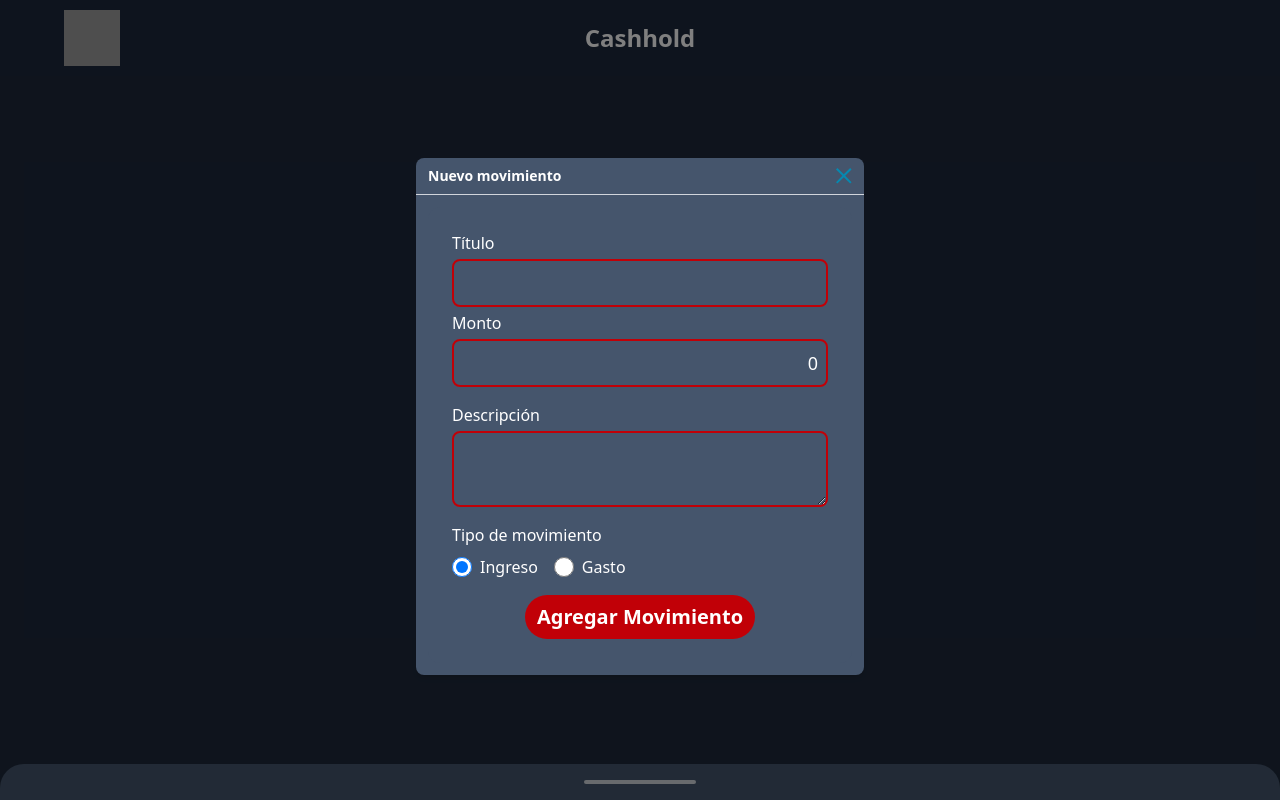
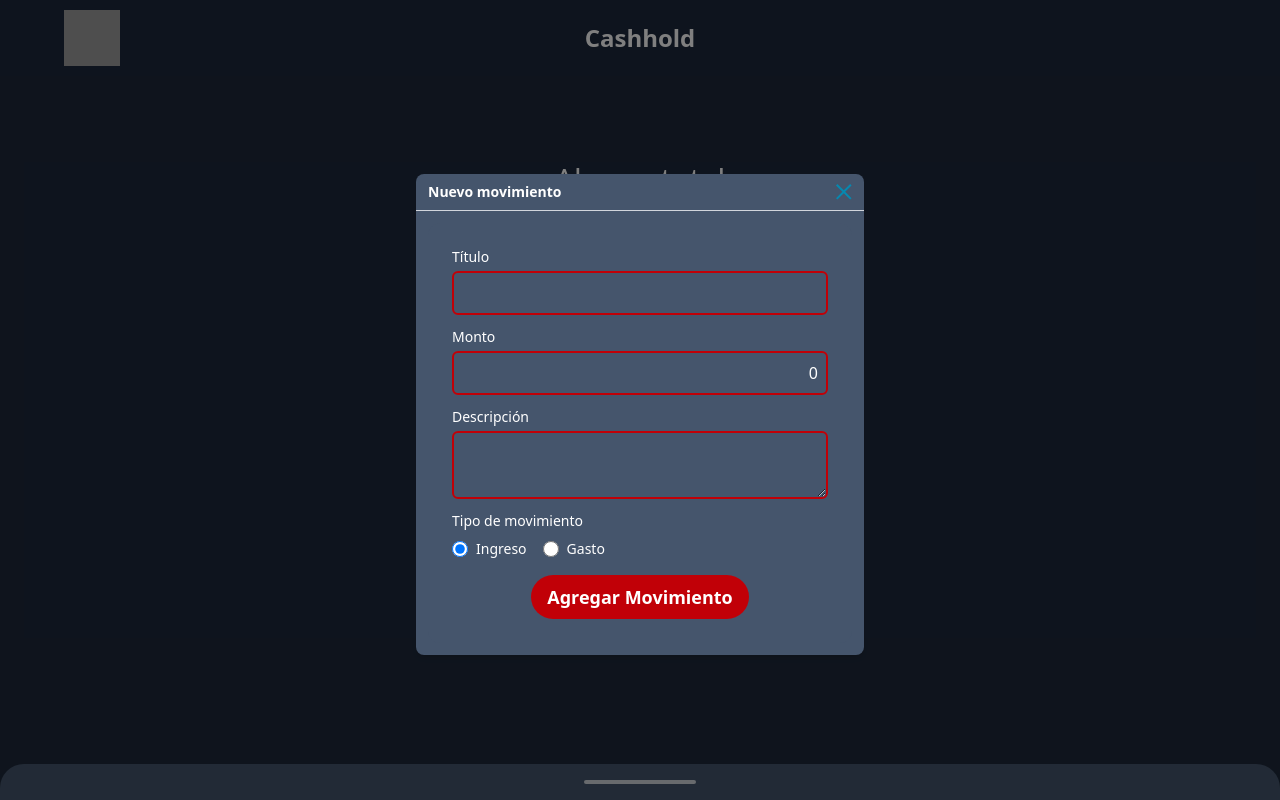
Before and after one commit to Camilo3631/Cashhold, a Vue app: page / in a window 1280 px wide. Both pictures are taken after a click on the button "Agregar Movimiento". Built offline with nearby package versions, Linux system fonts and the light colour scheme; grey boxes are pictures that could not be loaded.

Commit message:
actualizacion02

```diff
--- a/src/components/Action.vue
+++ b/src/components/Action.vue
@@ -1,9 +1,15 @@
 <template>
-  <!--Botón principal para abrir la modal -->
+  <!-- Botón principal para abrir la modal -->
   <button
     @click="showModal = true"
-    class="w-full sm:w-auto px-6 py-3 rounded-full bg-red-700 text-white text-lg sm:text-xl font-semibold hover:bg-red-600">
-
+    class="w-full sm:w-auto
+           px-4 py-2 sm:px-6 sm:py-3
+           rounded-full
+           bg-red-700 text-white
+           text-sm sm:text-lg
+           font-semibold
+           hover:bg-red-600
+           active:scale-[0.98]">
     Agregar Movimiento
   </button>
 
@@ -12,70 +18,102 @@
     <Modal v-show="showModal" @close="showModal = false">
       <form
         @submit.prevent="submit"
-            class="w-full max-w-lg mx-auto p-4 sm:p-6 bg-slate-600 rounded-lg text-white sm:rounded-xl"
-            >
-
+        class="w-full max-w-sm sm:max-w-lg
+               mx-auto
+               p-4 sm:p-6
+               bg-slate-600
+               rounded-lg sm:rounded-xl
+               text-white">
 
         <!-- Título -->
-             <div class="field flex flex-col mb-1">
-              <label class="mb-1 font-medium">Título</label>
+        <div class="flex flex-col mb-3">
+          <label class="mb-1 text-sm font-medium">Título</label>
           <input
             type="text"
             v-model="title"
-                class="border-2 border-red-700 rounded-lg p-2 text-base sm:text-lg text-white focus:outline-none focus:ring-red-700"
-                />
+            class="border-2 border-red-700
+                   rounded-md
+                   p-2
+                   text-sm sm:text-base
+                   text-white
+                   focus:outline-none
+                   focus:ring-2 focus:ring-red-700" />
         </div>
 
         <!-- Monto -->
-              <div class="field flex flex-col mb-4">
-                <label class="mb-1 font-medium">Monto</label>
+        <div class="flex flex-col mb-3">
+          <label class="mb-1 text-sm font-medium">Monto</label>
           <input
             type="number"
             v-model="amount"
-                  class="border-2 border-red-700 rounded-lg p-2 text-right text-base sm:text-lg text-white focus:outline-none focus:ring-2 focus:ring-red-700"
-                  />
+            class="border-2 border-red-700
+                   rounded-md
+                   p-2
+                   text-sm sm:text-base
+                   text-right
+                   text-white
+                   focus:outline-none
+                   focus:ring-2 focus:ring-red-700" />
         </div>
 
         <!-- Descripción -->
-               <div class="field flex flex-col mb-4">
-                <label class="mb-1 font-medium">Descripción</label>
+        <div class="flex flex-col mb-3">
+          <label class="mb-1 text-sm font-medium">Descripción</label>
           <textarea
             rows="2"
             v-model="description"
-                   class="border-2 border-red-700 rounded-lg p-2 text-base sm:text-lg text-white focus:outline-none focus:ring-2 focus:ring-red-700"
-                   ></textarea>
+            class="border-2 border-red-700
+                   rounded-md
+                   p-2
+                   text-sm sm:text-base
+                   text-white
+                   focus:outline-none
+                   focus:ring-2 focus:ring-red-700">
+          </textarea>
         </div>
 
         <!-- Tipo de movimiento -->
-                <div class="field flex flex-col mb-4">
-                  <label  class="mb-2 font-medium">Tipo de movimiento</label>
-                  <div class="flex flex-row gap-4">
-                    <label class="flex items-center  gap-2">
+        <div class="flex flex-col mb-4">
+          <label class="mb-2 text-sm font-medium">Tipo de movimiento</label>
+          <div class="flex gap-4">
+            <label class="flex items-center gap-2 text-sm">
               <input
                 type="radio"
                 v-model="movementType"
                 value="Ingreso"
-                        class="w-5 h-5 text-red-700 border-2 border-red-700 rounded-full checked:bg-red-700"
-                        />
-                        <span class="text-white">Ingreso</span>
+                class="w-4 h-4
+                       text-red-700
+                       border-red-700
+                       focus:ring-red-700" />
+              Ingreso
             </label>
-                    <label class="flex items-center gap-2">
+
+            <label class="flex items-center gap-2 text-sm">
               <input
                 type="radio"
                 v-model="movementType"
                 value="Gasto"
-                        class="w-5 h-5 text-red-700 border-2 border-red-700 rounded-full checked:bg-red-700"
-                        >
-                        <span class="text-white">Gasto</span>
+                class="w-4 h-4
+                       text-red-700
+                       border-red-700
+                       focus:ring-red-700" />
+              Gasto
             </label>
           </div>
         </div>
 
-                 <!-- Botón Agregar -->
-                 <div class="flex mt-2 justify-center">
+        <!-- Botón submit -->
+        <div class="flex justify-center">
           <button
             type="submit"
-                    class="w-full text-center sm:w-auto px-3 py-2 rounded-full bg-red-700 text-white text-lg sm:text-xl font-semibold hover:bg-red-600">
+            class="w-full sm:w-auto
+                   px-4 py-2
+                   rounded-full
+                   bg-red-700 text-white
+                   text-sm sm:text-lg
+                   font-semibold
+                   hover:bg-red-600
+                   active:scale-[0.98]">
             Agregar Movimiento
           </button>
         </div>
@@ -85,34 +123,34 @@
 </template>
 
 <script setup>
-import { ref} from 'vue'
+import { ref } from 'vue'
 import Modal from './Modal.vue'
 
-const showModal = ref(false);
-const title = ref('');
-const amount = ref(0);
-const description = ref('');
-const movementType = ref('Ingreso');
+const showModal = ref(false)
+const title = ref('')
+const amount = ref(0)
+const description = ref('')
+const movementType = ref('Ingreso')
 
 const emit = defineEmits(['create'])
 
 const submit = () => {
-  showModal.value = false;
+  showModal.value = false
+
   emit('create', {
     id: Date.now().toString(),
     title: title.value,
     description: description.value,
     amount:
       movementType.value === 'Ingreso'
-     ?  amount.value
+        ? amount.value
         : -amount.value,
-    time: new Date(),
-  });
+    time: new Date()
+  })
 
-  title.value = '';
-  description.value = '';
-  amount.value = 0;
-  movementType.value = 'Ingreso';
+  title.value = ''
+  description.value = ''
+  amount.value = 0
+  movementType.value = 'Ingreso'
 }
-
 </script>
--- a/src/components/Modal.vue
+++ b/src/components/Modal.vue
@@ -8,10 +8,10 @@
     <div
       class="
         w-full
-        max-w-[370px] sm:max-w-sm md:max-w-md
+        max-w-[360px] sm:max-w-sm md:max-w-md
         max-h-[79vh]
          mt-9
-         mb-1
+         mb-2
         rounded-lg
         shadow-md
         bg-slate-600
@@ -55,7 +55,7 @@
   const isMobile = Math.min(width, height) < 768
 
   if (isMobile) {
-    showModal.value = isPortrait && width >= 375
+    showModal.value = isPortrait && width >= 360
   } else {
     showModal.value = true
   }
```
Lines whose indentation alone changed are shown as unchanged.
